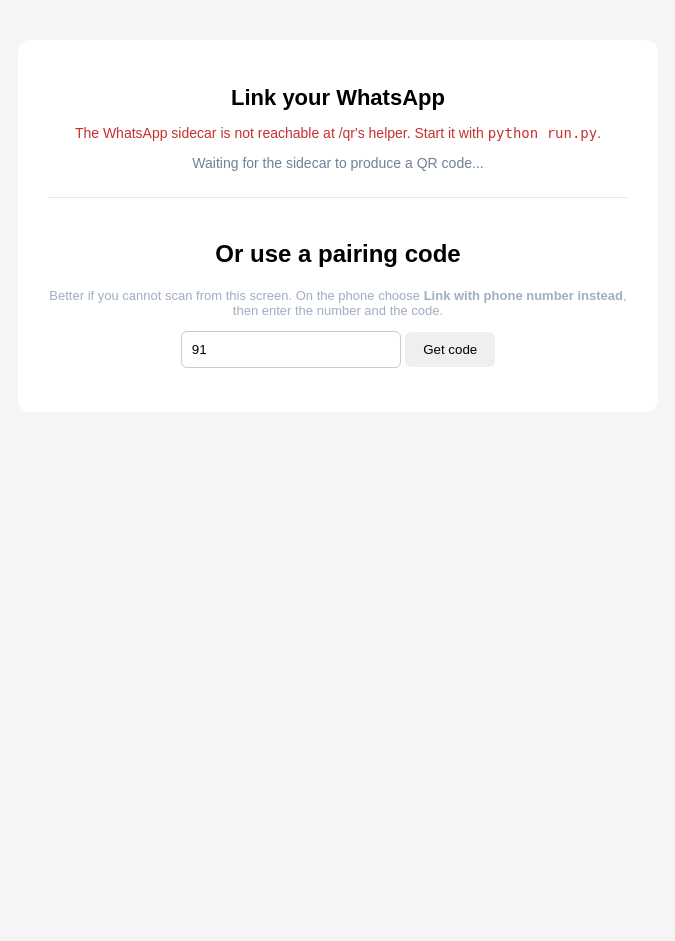
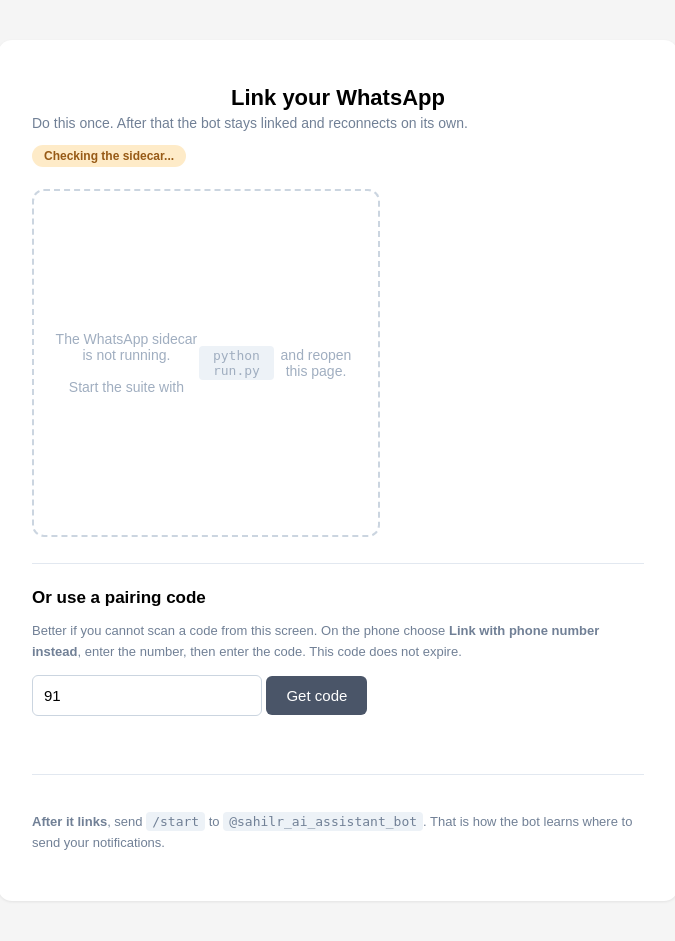
Before and after one commit to rahulrode029-sudo/projectrx1.o, a Flask app: page /qr in a window 1280 px wide. Shown: the whole page, without its empty margins (302-977 px from the left). Before the commit the page ends 368 px from the top, so only its background shows below. Run offline with Flask 3, Linux system fonts and the light colour scheme; data that the repository does not hold is empty; parts of the project's set-up code (start-up, migrations or seed data) failed here and were passed over.

Commit message:
Make the WhatsApp login page work when the sidecar is down
The page was showing a broken image and a garbled error because the
image element was rendered even when there was no QR to show, and a
Jinja expression was buried in the middle of the error sentence.

- The page now shows a placeholder instead of an image it cannot
  fill, and polls for state so it recovers by itself when the
  sidecar starts late or restarts.
- /qr/status is a small JSON endpoint for that polling.
- /link is an alias for /qr.
- The pairing code is shown with a click to copy.

Fixes a crash in the sidecar. The WhatsApp socket is rebuilt on
every reconnect, and the login helper server was being rebuilt with
it. The second bind to the port failed with EADDRINUSE and took the
whole sidecar down, which left the page with no QR and no way to
recover. The helper is now started once for the life of the process,
and a bind failure is reported clearly instead of as a stack trace.

run.py now warns about ports that are already in use and says which
child exited.

63 tests passing.

```diff
--- a/AI_Bot/routes/qr.py
+++ b/AI_Bot/routes/qr.py
@@ -22,17 +22,34 @@ HELPER_TIMEOUT = 5.0
 
 
 def _helper_state():
-    """Ask the sidecar for the current login state."""
+    """Ask the sidecar for the current login state.
+
+    Never raises: if the sidecar is down the page says so instead of
+    showing an error.
+    """
 
     url = f"{settings.wa_helper_url.rstrip('/')}/qr"
 
     try:
         response = httpx.get(url, timeout=HELPER_TIMEOUT)
         response.raise_for_status()
-        return response.json()
+
+        state = response.json()
+
+        state.setdefault("qr", None)
+        state.setdefault("pairingCode", None)
+        state.setdefault("connected", False)
+        state["error"] = None
+
+        return state
 
     except httpx.HTTPError as error:
-        return {"error": str(error), "qr": None, "pairingCode": None}
+        return {
+            "qr": None,
+            "pairingCode": None,
+            "connected": False,
+            "error": str(error),
+        }
 
 
 def _qr_svg(data, scale=8):
@@ -49,6 +66,7 @@ def _qr_svg(data, scale=8):
 
 
 @bp.route("/qr", methods=["GET"])
+@bp.route("/link", methods=["GET"])
 def qr_page():
     """The helper page."""
 
@@ -59,7 +77,7 @@ def qr_page():
         qr=state.get("qr"),
         pairing_code=state.get("pairingCode"),
         connected=state.get("connected", False),
-        error=state.get("error"),
+        sidecar_down=bool(state.get("error")),
     )
 
 
@@ -75,6 +93,22 @@ def qr_svg():
         return Response("no QR available", status=404, mimetype="text/plain")
 
     return Response(_qr_svg(data), mimetype="image/svg+xml")
+
+
+@bp.route("/qr/status", methods=["GET"])
+def qr_status():
+    """The current state, for the page to poll."""
+
+    state = _helper_state()
+
+    return jsonify(
+        {
+            "qr": state.get("qr"),
+            "pairingCode": state.get("pairingCode"),
+            "connected": state.get("connected", False),
+            "sidecarDown": bool(state.get("error")),
+        }
+    )
 
 
 @bp.route("/qr/pairing", methods=["POST"])
--- a/AI_Bot/templates/qr.html
+++ b/AI_Bot/templates/qr.html
@@ -4,7 +4,7 @@
     <meta charset="UTF-8">
     <meta name="viewport" content="width=device-width, initial-scale=1.0">
 
-    <title>Link WhatsApp — AI Bot</title>
+    <title>Link WhatsApp — RX</title>
 
     <link rel="stylesheet" href="{{ url_for('static', filename='style.css') }}">
 
@@ -12,53 +12,100 @@
         body { background: #f5f5f5; }
 
         .qr-wrap {
-            max-width: 640px;
+            max-width: 680px;
             margin: 40px auto;
             background: white;
-            border-radius: 12px;
-            padding: 30px;
-            text-align: center;
+            border-radius: 14px;
+            padding: 30px 34px 34px;
+            box-shadow: 0 1px 3px rgba(0,0,0,0.08);
         }
 
-        .qr-wrap h1 { font-size: 22px; }
+        .qr-wrap h1 { font-size: 22px; margin-bottom: 4px; }
+
+        .sub { color: #718096; font-size: 14px; margin-top: 0; }
+
+        .badge {
+            display: inline-block;
+            padding: 4px 12px;
+            border-radius: 12px;
+            font-size: 12px;
+            font-weight: bold;
+            margin-bottom: 18px;
+        }
+
+        .badge.ok   { background: #c6f6d5; color: #276749; }
+        .badge.wait { background: #feebc8; color: #975a16; }
+        .badge.down { background: #fed7d7; color: #9b2c2c; }
 
         .qr-frame {
             display: inline-block;
-            padding: 16px;
+            padding: 14px;
             background: white;
             border: 2px solid #e2e8f0;
-            border-radius: 10px;
-            margin: 20px 0;
+            border-radius: 12px;
+            margin: 4px 0 18px;
         }
 
-        .qr-frame img { display: block; width: 340px; height: 340px; }
+        .qr-frame img { display: block; width: 320px; height: 320px; }
 
-        .steps { text-align: left; display: inline-block; margin: 10px 0 20px; }
-        .steps li { margin-bottom: 8px; }
+        .placeholder {
+            width: 348px;
+            height: 348px;
+            margin: 4px 0 18px;
+            border: 2px dashed #cbd5e0;
+            border-radius: 12px;
+            display: flex;
+            align-items: center;
+            justify-content: center;
+            text-align: center;
+            color: #a0aec0;
+            font-size: 14px;
+            padding: 20px;
+            box-sizing: border-box;
+        }
 
-        .pairing { border-top: 1px solid #e2e8f0; margin-top: 26px; padding-top: 22px; }
+        .steps { text-align: left; display: inline-block; margin: 6px 0 4px; }
+        .steps li { margin-bottom: 9px; line-height: 1.5; }
+
+        .panel {
+            border-top: 1px solid #e2e8f0;
+            margin-top: 26px;
+            padding-top: 24px;
+        }
+
+        .panel h2 { font-size: 17px; margin: 0 0 4px; }
+
         .pairing input {
-            padding: 10px; border: 1px solid #ccc; border-radius: 6px; width: 220px;
+            padding: 11px; border: 1px solid #cbd5e0; border-radius: 6px;
+            width: 230px; font-size: 15px;
         }
-        .pairing button { padding: 10px 18px; }
+        .pairing button { padding: 11px 20px; font-size: 15px; background: #4a5568; color: white; }
 
         .code {
-            font-family: Consolas, monospace;
-            font-size: 34px;
-            letter-spacing: 8px;
+            font-family: Consolas, "Courier New", monospace;
+            font-size: 36px;
+            letter-spacing: 10px;
             font-weight: bold;
             color: #2d3748;
             background: #edf2f7;
-            padding: 14px 22px;
-            border-radius: 8px;
+            padding: 16px 22px;
+            border-radius: 10px;
             display: inline-block;
-            margin: 12px 0;
+            margin: 6px 0 14px;
+            cursor: pointer;
+            user-select: all;
         }
 
-        .status { font-size: 14px; color: #718096; margin-top: 14px; }
-        .good { color: #276749; font-weight: bold; }
-        .bad { color: #c53030; }
-        .hint { color: #a0aec0; font-size: 13px; margin-top: 10px; }
+        .hint { color: #718096; font-size: 13px; line-height: 1.6; }
+
+        .status { font-size: 14px; margin-top: 12px; min-height: 20px; }
+        .good { color: #276749; }
+        .bad  { color: #c53030; }
+
+        code {
+            background: #edf2f7; padding: 2px 6px; border-radius: 4px;
+            font-size: 13px;
+        }
     </style>
 </head>
 
@@ -67,57 +114,51 @@
 <div class="qr-wrap">
 
     <h1>Link your WhatsApp</h1>
+    <p class="sub">Do this once. After that the bot stays linked and reconnects on its own.</p>
 
-    {% if error %}
-        <p class="status bad">
-            The WhatsApp sidecar is not reachable at {{ url_for('qr.qr_page') }}'s helper.
-            Start it with <code>python run.py</code>.
-        </p>
+    <div id="badge" class="badge wait">Checking the sidecar...</div>
+
+    <div id="qr-area">
+        {% if qr %}
+            <div class="qr-frame">
+                <img id="qr-image" src="{{ url_for('qr.qr_svg') }}"
+                     alt="WhatsApp login QR code">
+            </div>
+        {% else %}
+            <div class="placeholder" id="placeholder">
+                {% if sidecar_down %}
+                    The WhatsApp sidecar is not running.<br><br>
+                    Start the suite with <code>python run.py</code>
+                    and reopen this page.
+                {% else %}
+                    Waiting for the sidecar to produce a QR code...
                 {% endif %}
-
-    {% if connected %}
-        <p class="status good">Connected. You can close this page.</p>
+            </div>
         {% endif %}
-
-    {% if qr %}
-        <p>Point your phone's camera at this code.</p>
-
-        <div class="qr-frame">
-            <img id="qr-image" src="{{ url_for('qr.qr_svg') }}" alt="WhatsApp login QR code">
     </div>
 
-        <p class="status">This code refreshes every few seconds.</p>
-
-        <ol class="steps">
+    <ol class="steps" id="steps" {% if not qr %}style="display:none"{% endif %}>
         <li>Open WhatsApp on the phone you want to archive.</li>
-            <li>Settings &rarr; <strong>Linked devices</strong> &rarr; <strong>Link a Device</strong>.</li>
+        <li>Go to <strong>Settings</strong> &rarr; <strong>Linked devices</strong> &rarr; <strong>Link a Device</strong>.</li>
         <li>Point the camera at the code above.</li>
     </ol>
-    {% else %}
-        <p class="status">Waiting for the sidecar to produce a QR code...</p>
-    {% endif %}
 
-    <div class="pairing">
+    <div class="panel pairing">
 
         <h2>Or use a pairing code</h2>
 
         <p class="hint">
-            Better if you cannot scan from this screen. On the phone choose
-            <strong>Link with phone number instead</strong>, then enter the
-            number and the code.
+            Better if you cannot scan a code from this screen. On the phone
+            choose <strong>Link with phone number instead</strong>, enter
+            the number, then enter the code. This code does not expire.
         </p>
 
         {% if pairing_code %}
-            <div class="code" id="pairing-code">{{ pairing_code }}</div>
+            <div class="code" id="pairing-code" title="Click to copy">{{ pairing_code }}</div>
         {% endif %}
 
         <form id="pairing-form">
-            <input
-                type="tel"
-                id="phone"
-                placeholder="Number with country code"
-                value="91"
-            >
+            <input type="tel" id="phone" placeholder="Number with country code" value="91">
             <button type="submit">Get code</button>
         </form>
 
@@ -125,31 +166,78 @@
 
     </div>
 
+    <div class="panel">
+        <p class="hint">
+            <strong>After it links</strong>, send <code>/start</code> to
+            <code>@sahilr_ai_assistant_bot</code>. That is how the bot learns
+            where to send your notifications.
+        </p>
+    </div>
+
 </div>
 
 <script>
-    // Keep the QR image current. WhatsApp expires it quickly.
+    (function () {
+        var badge = document.getElementById("badge");
+        var area = document.getElementById("qr-area");
+        var steps = document.getElementById("steps");
+        var lastQr = {{ qr | tojson }};
+
+        function setBadge(text, kind) {
+            badge.textContent = text;
+            badge.className = "badge " + kind;
+        }
+
+        // Poll for state so the page recovers on its own if the
+        // sidecar starts late or restarts.
         setInterval(function () {
-        var image = document.getElementById("qr-image");
-        if (image) {
-            image.src = "{{ url_for('qr.qr_svg') }}?t=" + Date.now();
+            fetch("{{ url_for('qr.qr_status') }}")
+                .then(function (r) { return r.json(); })
+                .then(function (data) {
+                    if (data.sidecarDown) {
+                        setBadge("Sidecar is not running", "down");
+                        return;
                     }
-    }, 4000);
 
-    document.getElementById("pairing-form").addEventListener("submit", function (event) {
+                    if (data.connected) {
+                        setBadge("Linked to WhatsApp", "ok");
+                    } else if (data.qr) {
+                        setBadge("Waiting for you to scan", "wait");
+                    } else {
+                        setBadge("Waiting for a QR code", "wait");
+                    }
+
+                    if (data.qr && data.qr !== lastQr) {
+                        lastQr = data.qr;
+                        area.innerHTML =
+                            '<div class="qr-frame">' +
+                            '<img id="qr-image" src="{{ url_for('qr.qr_svg') }}?t=' +
+                            Date.now() + '" alt="WhatsApp login QR code"></div>';
+                        steps.style.display = "";
+                    }
+                })
+                .catch(function () {
+                    setBadge("Sidecar is not running", "down");
+                });
+        }, 3000);
+
+        var form = document.getElementById("pairing-form");
+
+        form.addEventListener("submit", function (event) {
             event.preventDefault();
 
             var result = document.getElementById("pairing-result");
             var phone = document.getElementById("phone").value.trim();
 
             result.textContent = "Asking the sidecar...";
+            result.className = "status";
 
             fetch("{{ url_for('qr.pairing') }}", {
                 method: "POST",
                 headers: { "Content-Type": "application/json" },
                 body: JSON.stringify({ phone: phone })
             })
-        .then(function (response) { return response.json(); })
+            .then(function (r) { return r.json(); })
             .then(function (data) {
                 if (data.error) {
                     result.textContent = data.error;
@@ -157,16 +245,19 @@
                     return;
                 }
 
-            result.textContent = "Enter this code on your phone:";
+                result.textContent = "Type this code on your phone.";
                 result.className = "status good";
 
                 var box = document.getElementById("pairing-code");
+
                 if (!box) {
                     box = document.createElement("div");
                     box.className = "code";
                     box.id = "pairing-code";
-                document.getElementById("pairing-form").parentNode.insertBefore(box, result);
+                    box.title = "Click to copy";
+                    form.parentNode.insertBefore(box, result);
                 }
+
                 box.textContent = data.pairingCode;
             })
             .catch(function (error) {
@@ -174,6 +265,20 @@
                 result.className = "status bad";
             });
         });
+
+        // Click a pairing code to copy it.
+        document.addEventListener("click", function (event) {
+            if (event.target.id !== "pairing-code") {
+                return;
+            }
+
+            var text = event.target.textContent.trim();
+
+            if (navigator.clipboard) {
+                navigator.clipboard.writeText(text);
+            }
+        });
+    })();
 </script>
 
 </body>
```
Also changed, not shown: AI_Bot/run.py (+41 -4 lines), AI_Bot/tests/test_qr.py (added, +103 -0 lines), AI_Bot/whatsapp_sidecar/index.js (+30 -5 lines). Lines whose indentation alone changed are shown as unchanged.
